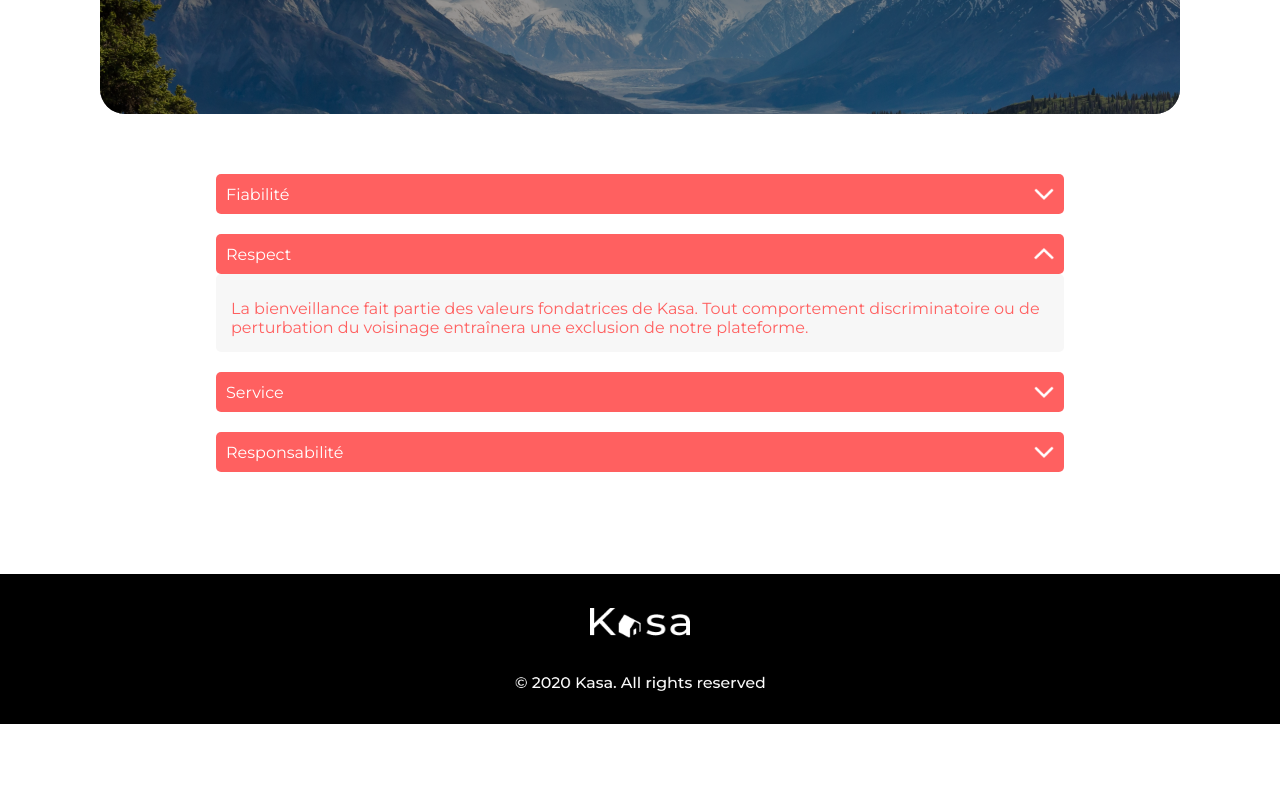
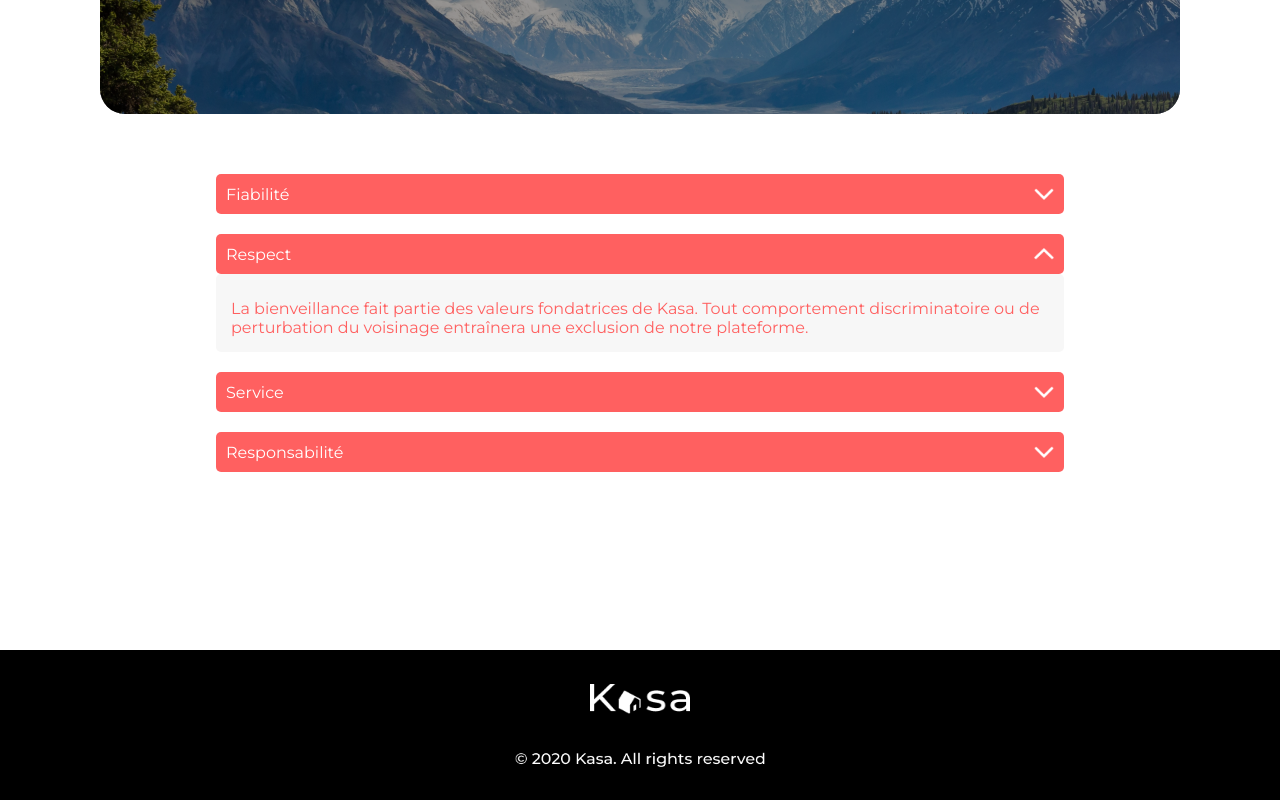
Before and after one commit to Franck79/FranckMoeuf_11_091121, a React (Create React App) app: page /about in a window 1280 px wide. Shown: the part 277-1077 px from the top of the page. Before the commit the page ends 1001 px from the top, so only its background shows below. Built offline with nearby package versions, Linux system fonts and the light colour scheme.

Commit message:
update css

```diff
--- a/src/sass/components/_footer.scss
+++ b/src/sass/components/_footer.scss
@@ -7,7 +7,7 @@
     height: 150px;
     width: 100%;
     padding: 35px;
-    margin-top: 92px;
+    margin-top: 168px;
 
     &__logo {
         height: 30px;
--- a/src/sass/components/_header.scss
+++ b/src/sass/components/_header.scss
@@ -64,7 +64,7 @@
 
             .nav-active {
                 &::after {
-                   width: 64%;
+                    width: 65%;
                     height: 1px;
                     bottom: 1px;
                     right: 1%;
```
